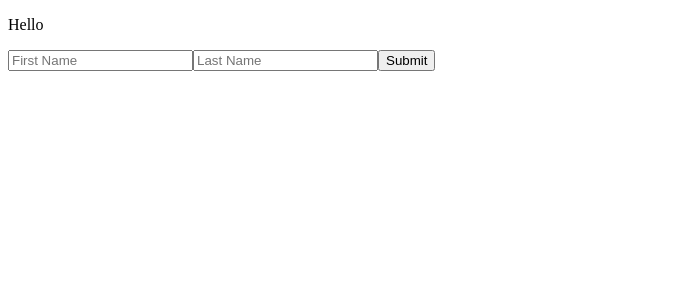
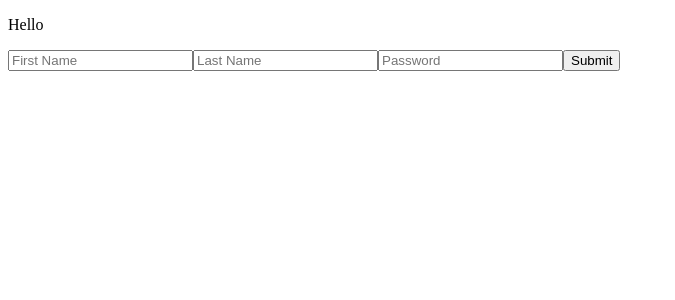
Before and after one commit to arpita-sahakar/practice-react, a React (Create React App) app: page / in a window 1280 px wide. Shown: the top 300 px of the page, without its empty margins (0-675 px from the left). Built offline with nearby package versions, Linux system fonts and the light colour scheme.

Commit message:
activity 18

```diff
--- a/src/App.js
+++ b/src/App.js
@@ -1,8 +1,8 @@
 import React from "react";
-import FormFunc from "./components/Form/FormFunc.jsx";
+import Form from "./components/Form/form.jsx";
 
 function App() {
-  return <FormFunc />;
+  return <Form />;
 }
 
 export default App;
--- a/src/components/Form/FormFunc.jsx
+++ /dev/null
@@ -1,56 +0,0 @@
-import React, { useState } from "react";
-
-const FormFunc = () => {
-  const [firstName, setFirstName] = useState("");
-  const [lastName, setLastName] = useState("");
-
-  const handleInputChange = (event) => {
-      console.log(event);
-    // Getting the value and name of the input which triggered the change
-    const { name, value } = event.target;
-
-    // Updating the input's state
-    if (name === "firstName") {
-      setFirstName(value);
-    } else if (name === "lastName") {
-      setLastName(value);
-    }
-  };
-
-  const handleFormSubmit = (event) => {
-    // Preventing the default behavior of the form submit (which is to refresh the page)
-    event.preventDefault();
-
-    // Alert the user their first and last name, clear `this.state.firstName` and `this.state.lastName`, clearing the inputs
-    alert(`Hello ${firstName} ${lastName}`);
-    setFirstName("");
-    setLastName("");
-  };
-
-  return (
-    <div>
-      <p>
-        Hello {firstName} {lastName}
-      </p>
-      <form className="form">
-        <input
-          value={firstName}
-          name="firstName"
-          onChange={handleInputChange}
-          type="text"
-          placeholder="First Name"
-        />
-        <input
-          value={lastName}
-          name="lastName"
-          onChange={handleInputChange}
-          type="text"
-          placeholder="Last Name"
-        />
-        <button onClick={handleFormSubmit}>Submit</button>
-      </form>
-    </div>
-  );
-};
-
-export default FormFunc;
--- /dev/null
+++ b/src/components/Form/form.jsx
@@ -0,0 +1,73 @@
+import React, { useState } from "react";
+
+const Form = () => {
+  const [password, setPassword] = useState("");
+  const [firstName, setFirstName] = useState("");
+  const [lastName, setLastName] = useState("");
+
+  // for input values
+  const handleChange = (event) => {
+    console.log(event.target.name);
+    console.log(event.target.value);
+
+    if (event.target.name === "firstNameTag") {
+      setFirstName(event.target.value);
+    } else if (event.target.name === "lastNameTag") {
+      setLastName(event.target.value);
+    } else if (event.target.name === "passwordTag") {
+      if (password.length < 15) {
+        setPassword(event.target.value);
+      }
+    }
+  };
+
+  //for the submit button
+
+  const handleFormSubmit = (event) => {
+    event.preventDefault();
+    if (firstName === "" || lastName === "") {
+      alert("Fill out your first and last name please!");
+    } else if (password.length < 6) {
+      alert("Provide more secure password " + firstName + " " + lastName);
+    } else {
+      alert(firstName + " " + lastName + " " + password);
+      setFirstName("");
+      setLastName("");
+      setPassword("");
+    }
+  };
+
+  return (
+    <div>
+      <p>
+        Hello {firstName} {lastName}
+      </p>
+      <form className="form">
+        <input
+          value={firstName}
+          name="firstNameTag"
+          onChange={handleChange}
+          type="text"
+          placeholder="First Name"
+        />
+        <input
+          value={lastName}
+          name="lastNameTag"
+          onChange={handleChange}
+          type="text"
+          placeholder="Last Name"
+        />
+
+        <input
+          value={password}
+          name="passwordTag"
+          onChange={handleChange}
+          type="password"
+          placeholder="Password"
+        />
+        <button onClick={handleFormSubmit}>Submit</button>
+      </form>
+    </div>
+  );
+};
+export default Form;
--- a/src/components/Form/index.js
+++ b/src/components/Form/index.js
@@ -10,7 +10,8 @@ class Form extends Component {
 
   handleInputChange = event => {
     // Getting the value and name of the input which triggered the change
-    const { name, value } = event.target;
+    const value = event.target.value;
+    const name = event.target.name;
 
     // Updating the input's state
     this.setState({
```
Also changed, not shown: 1 other file (tests, documents, lock files or other folders).
